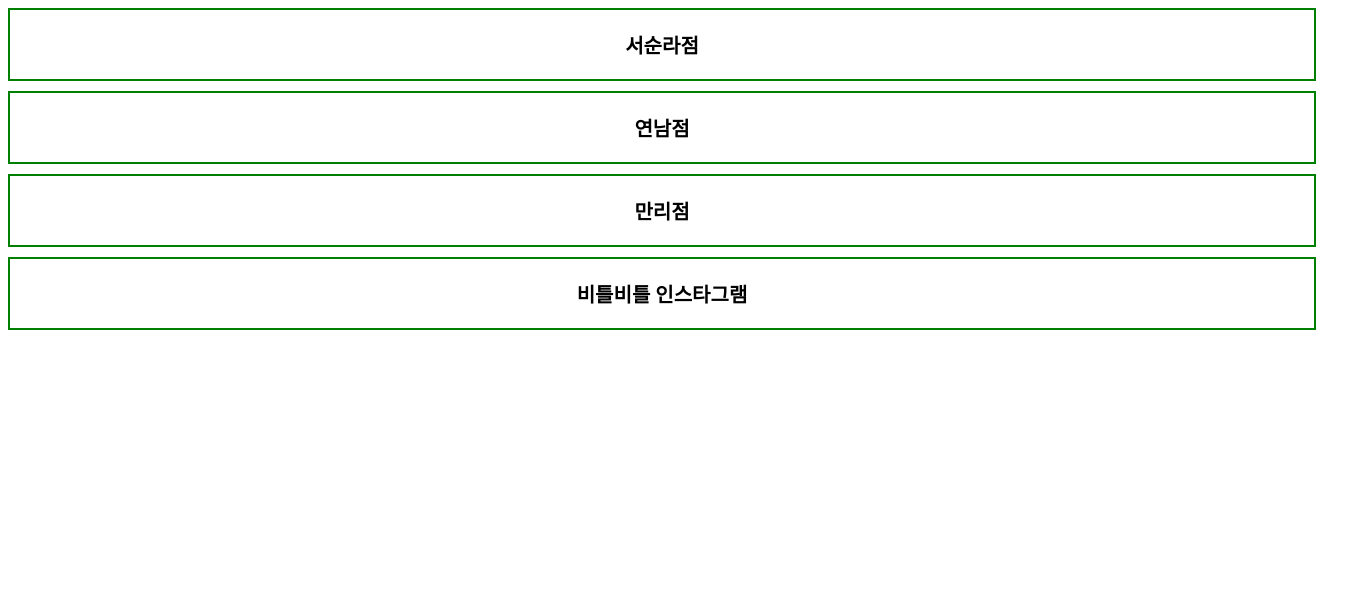
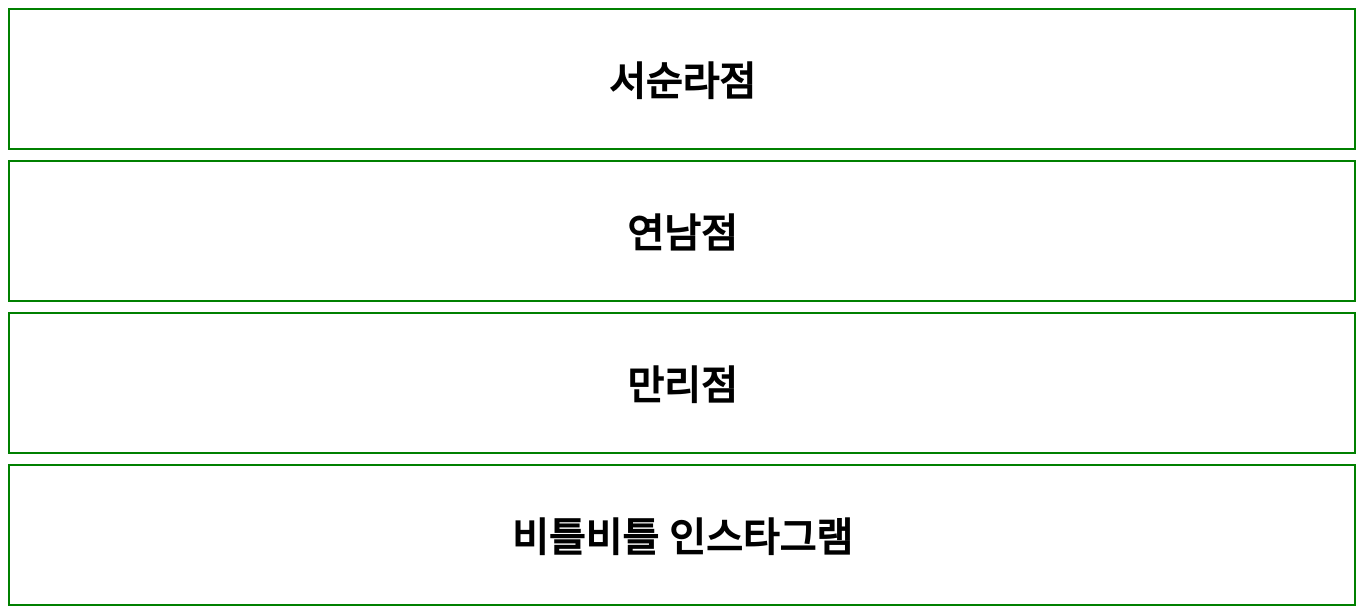
Before and after one commit to SEODANBI/bittle-s-taco, a plain HTML site: page index.html in a window 1280 px wide. Shown: the part 1669-2285 px from the top of the page, 1356 px wide, since content can reach past the window. Before the commit the page ends 2009 px from the top, so only its background shows below. Drawn offline with Linux system fonts and the light colour scheme.

Commit message:
index.html

```diff
--- a/index.html
+++ b/index.html
@@ -7,13 +7,13 @@
       display: block;
       width: 100%;
       margin: 10px auto;
-      padding: 20px;
+      padding: 40px;
       text-align: center;
       border: 2px solid green;
       text-decoration: none;
       color: black;
       font-weight: bold;
-      font-size: 20px;
+      font-size: 40px;
       transition: background-color 0.3s;
     }
 
```
